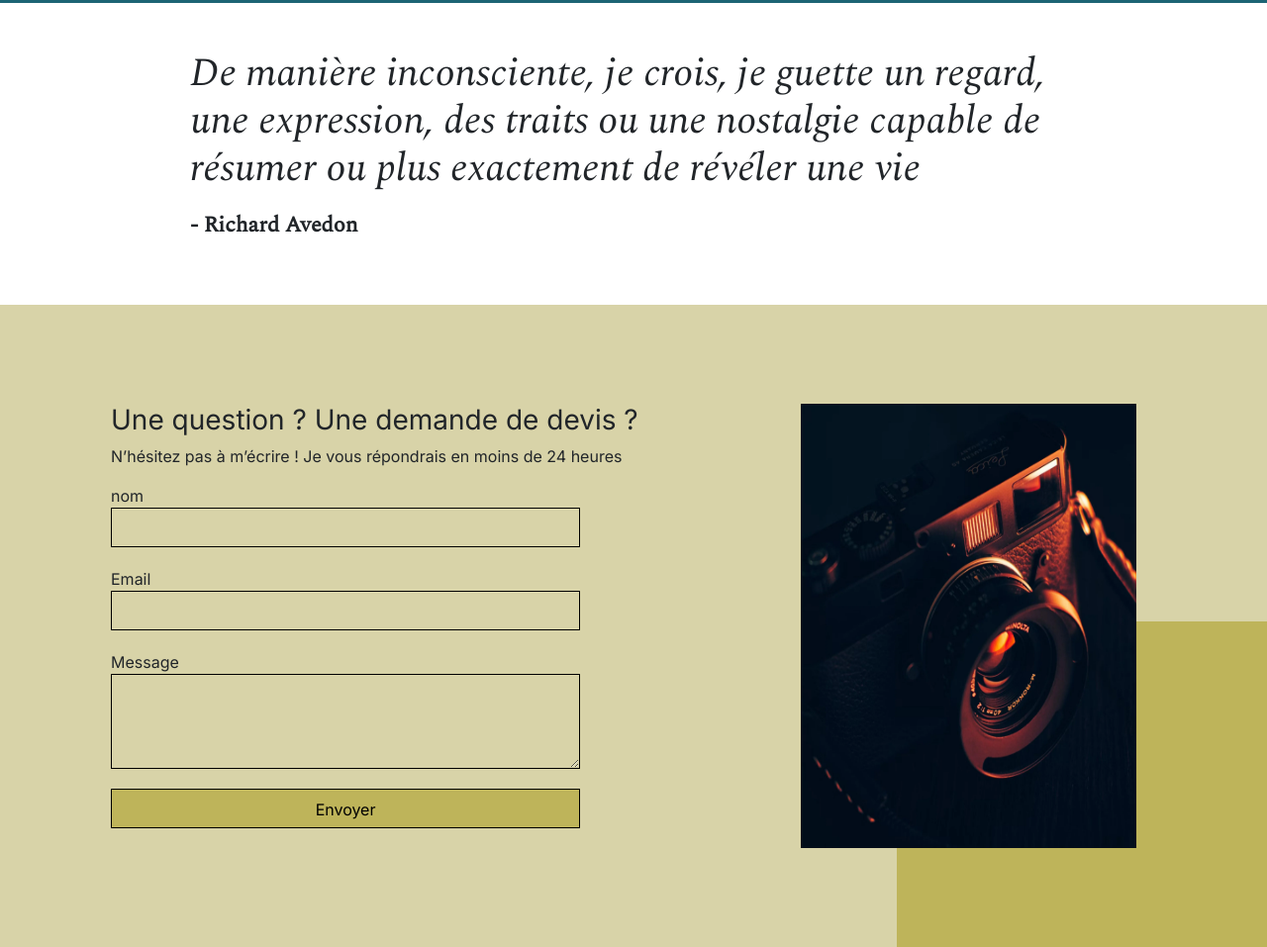
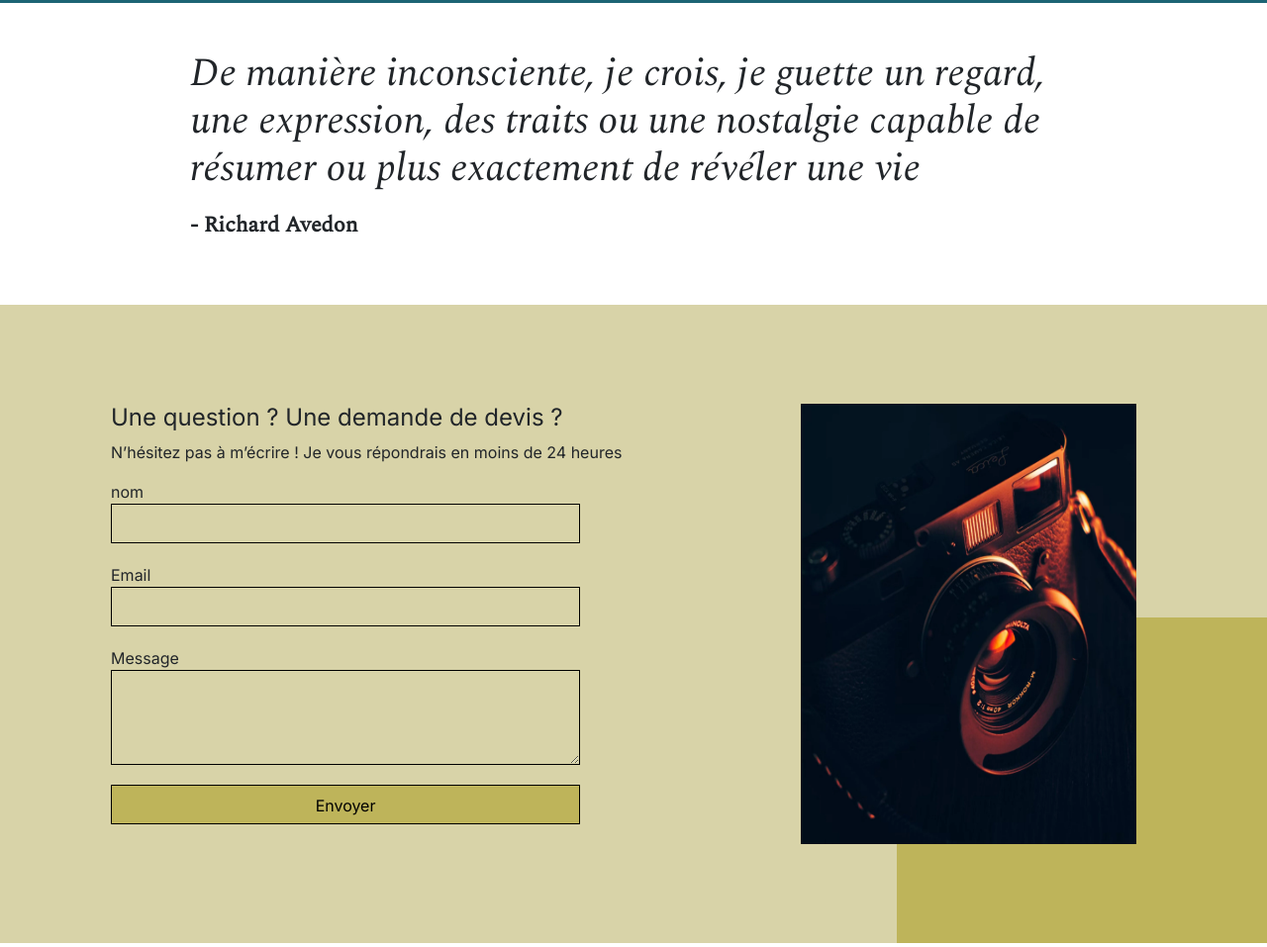
Before and after one commit to SpleenIV/p9, a plain HTML site: page index.html in a window 1280 px wide. Shown: the part 3777-4734 px from the top of the page at 99% size. Drawn offline with nearby package versions, Linux system fonts and the light colour scheme.

Commit message:
lastmaybe

```diff
--- a/index.html
+++ b/index.html
@@ -181,7 +181,7 @@
 <section id="contact">
 	<div class="container">
 		<div class="form-container">
-			<h3>Une question ? Une demande de devis ?</h3>
+			<h4>Une question ? Une demande de devis ?</h4>
 			<p> N’hésitez pas à m’écrire ! Je vous répondrais en moins de 24 heures</p>
 			<form action="" method="post">
 				<label for="nom">nom</label>
```
